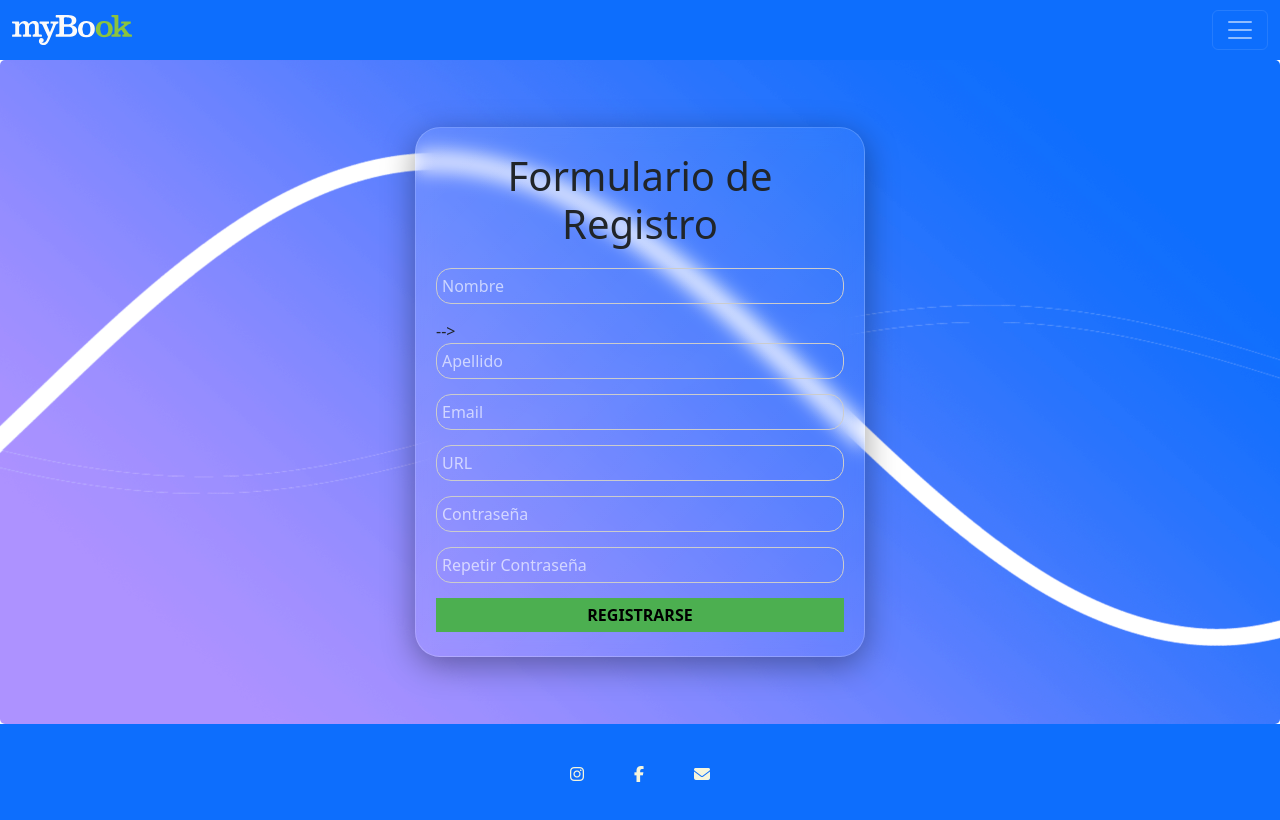
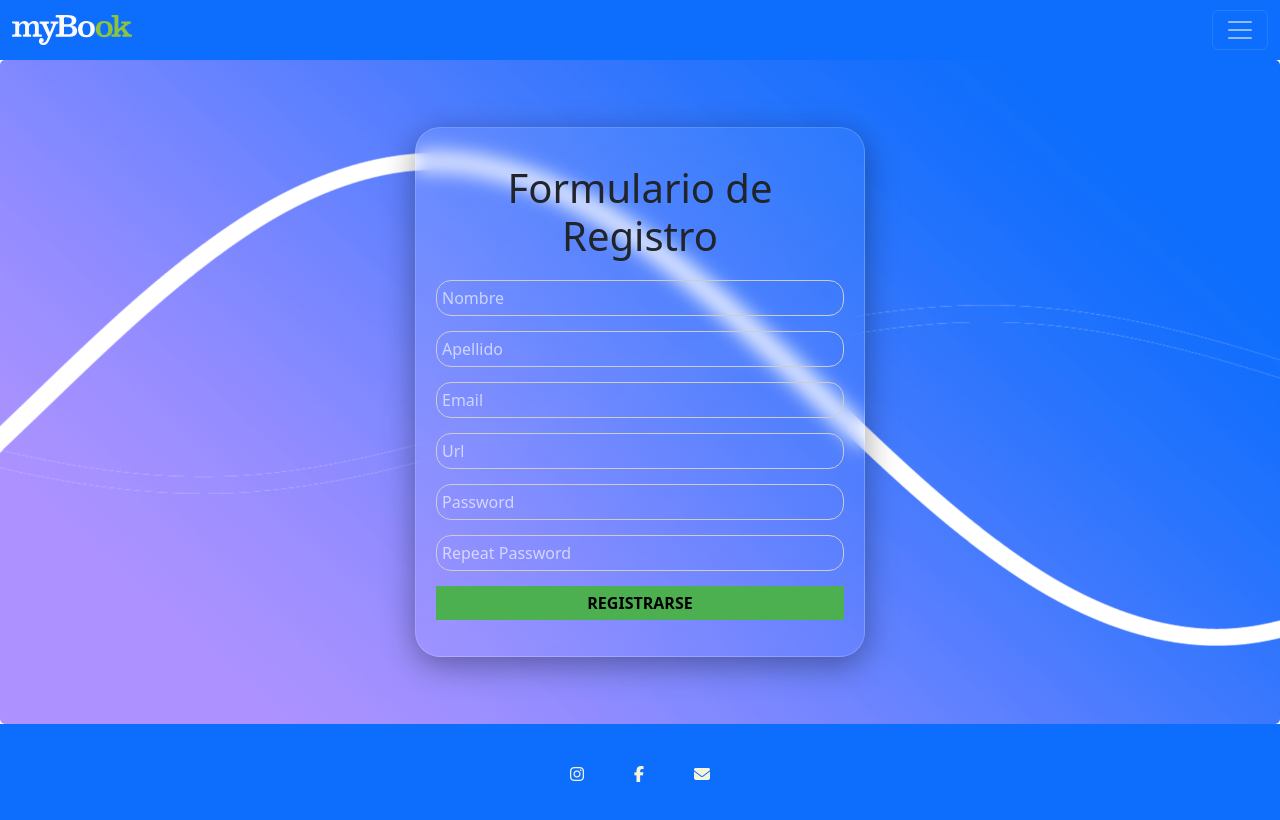
Before and after one commit to Rubengd93/angular_first_project, an Angular app: page /Register in a window 1280 px wide. Shown: the top 820 px of the page. Built offline with nearby package versions, Linux system fonts and the light colour scheme.

Commit message:
input rectificados

```diff
--- a/src/app/app.component.html
+++ b/src/app/app.component.html
@@ -1,4 +1,3 @@
 <app-header></app-header>
-
-
 <router-outlet></router-outlet>
+<app-footer></app-footer>
--- a/src/app/app.component.ts
+++ b/src/app/app.component.ts
@@ -7,6 +7,7 @@ import { HomeComponent } from './pages/home/home.component';
 import { FormRegisterComponent } from './components/form-register/form-register.component';
 import { RegisterComponent } from './pages/register/register.component';
 import { InputComponent } from './components/input/input.component';
+
 
 @Component({
   selector: 'app-root',
--- a/src/app/components/form-register/form-register.component.html
+++ b/src/app/components/form-register/form-register.component.html
@@ -1,18 +1,11 @@
 
         <h1>Formulario de Registro</h1>
         <form>
-            <input type="text" id="nombre" name="nombre" placeholder="Nombre">
-            <!-- <app-form-register [inputType]="text" [id]="nombre" [name]="nombre" [placeHolder]="Nombre"></app-form-register> --> -->
-            <input type="text" id="apellido" name="apellido" placeholder="Apellido">
-
-            <input type="email" id="email" name="email" placeholder="Email">
-
-
-            <input type="url" id="url" name="url" placeholder="URL">
-
-            <input type="password" id="password" name="password" placeholder="Contraseña">
-
-            <input type="password" id="repeat-password" name="repeat-password" placeholder="Repetir Contraseña">
-
+            <app-input [inputType]="'text'" [id]="'nombre'" [name]="'nombre'" [placeHolder]="'Nombre'"></app-input>
+            <app-input [inputType]="'text'" [id]="'Apellido'" [name]="'Apellido'" [placeHolder]="'Apellido'"></app-input>
+            <app-input [inputType]="'email'" [id]="'Email'" [name]="'Email'" [placeHolder]="'Email'"></app-input>
+            <app-input [inputType]="'url'" [id]="'url'" [name]="'url'" [placeHolder]="'Url'"></app-input>
+            <app-input [inputType]="'password'" [id]="'password'" [name]="'password'" [placeHolder]="'Password'"></app-input>
+            <app-input [inputType]="'password'" [id]="'password'" [name]="'password'" [placeHolder]="'Repeat Password'"></app-input>
             <button type="submit">REGISTRARSE</button>
         </form>
--- a/src/app/components/form-register/form-register.component.ts
+++ b/src/app/components/form-register/form-register.component.ts
@@ -1,10 +1,11 @@
 import { Component } from '@angular/core';
 import { InputComponent } from '../input/input.component';
+
 
 @Component({
   selector: 'app-form-register',
   standalone: true,
-  imports: [],
+  imports: [InputComponent],
   templateUrl: './form-register.component.html',
   styleUrl: './form-register.component.css'
 })
--- a/src/app/components/input/input.component.css
+++ b/src/app/components/input/input.component.css
@@ -0,0 +1,14 @@
+input {
+    margin-bottom: 15px;
+    padding: 5px;
+    border: 1px solid #ccc;
+    border-radius: 15px;
+    outline-style: none;
+    background-color: transparent;
+    width: 100%;
+}
+
+input::placeholder{
+    color: rgba(255, 255, 255, 0.635);
+
+}
--- a/src/app/pages/home/home.component.html
+++ b/src/app/pages/home/home.component.html
@@ -11,4 +11,3 @@
             </div>
         </div>
 </div>
-<app-footer></app-footer>
--- a/src/app/pages/register/register.component.html
+++ b/src/app/pages/register/register.component.html
@@ -3,4 +3,3 @@
         <app-form-register></app-form-register>
     </div>
 </div>
-<app-footer></app-footer>
```
